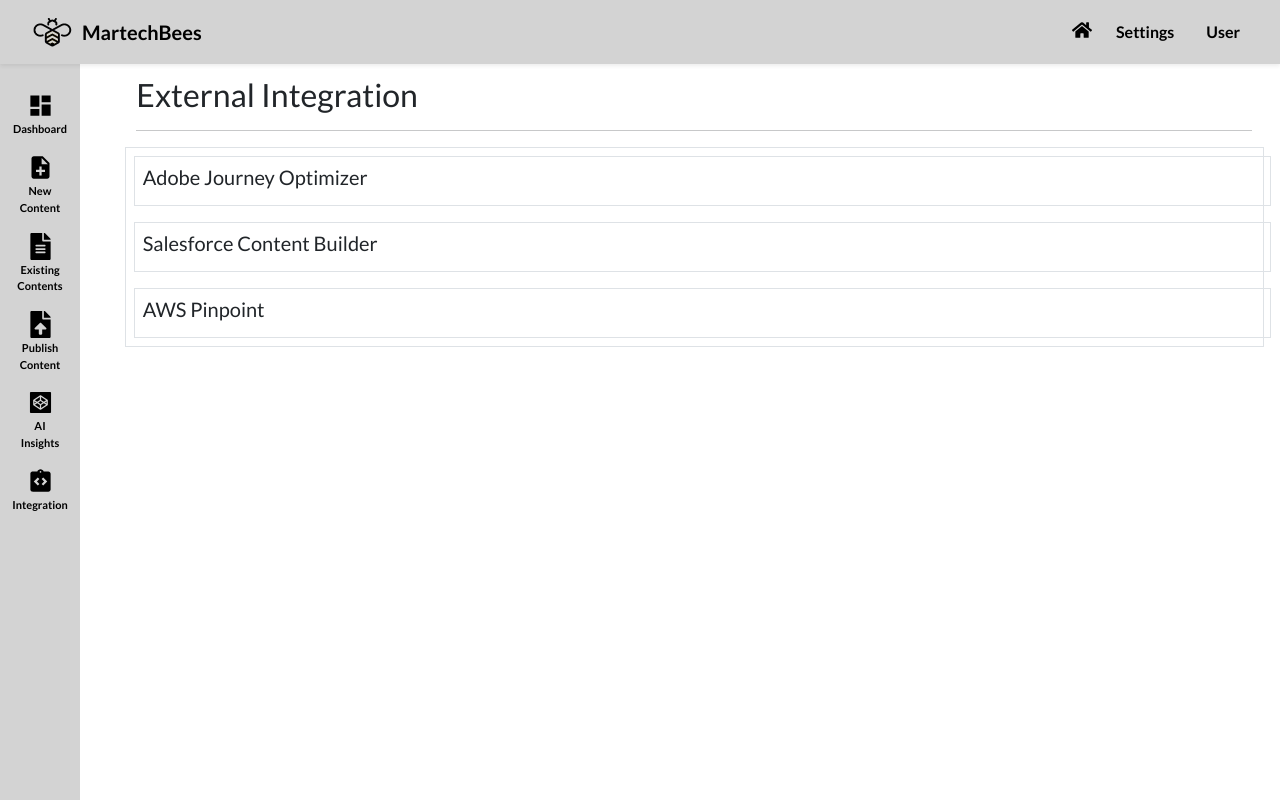
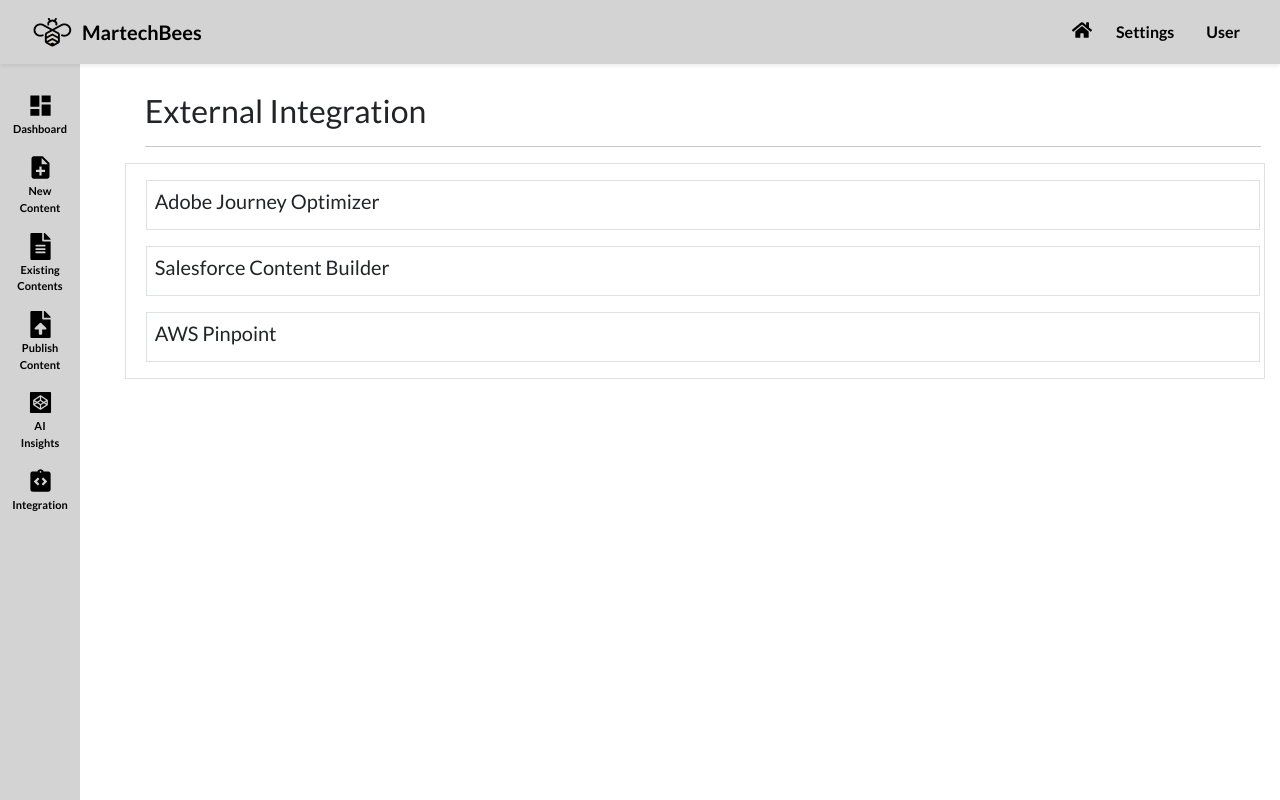
Before and after one commit to JAMESJOHN95/Content_Ui_TS, a React (Vite) app: page /integration in a window 1280 px wide. Built offline with nearby package versions, Linux system fonts and the light colour scheme; no server answers.

Commit message:
Integration page updated

```diff
--- a/src/Pages/Integration.tsx
+++ b/src/Pages/Integration.tsx
@@ -6,19 +6,19 @@
       <div className="col-md-1">
         <Layout />
       </div>
-      <div className="col-md-11 container">
-        <div className="mt-3 container">
+      <div className="col-md-11 container" style={{marginTop:'.5rem'}}>
+        <div className="mt-4 container ms-4">
           <h3>External Integration</h3>
           <hr />
         </div>
-        <div className="row border p-0 m-3">
-          <div className="border border-solid p-2 m-2">
+        <div className="row border m-3 container">
+          <div className="border border-solid p-2 m-2 mt-3 p-2">
             <h5>Adobe Journey Optimizer</h5>
           </div>
           <div className="border border-solid p-2 m-2">
             <h5>Salesforce Content Builder</h5>
           </div>
-          <div className="border border-solid p-2 m-2">
+          <div className="border border-solid p-2 m-2 mb-3">
             <h5>AWS Pinpoint</h5>
           </div>
         </div>
```
